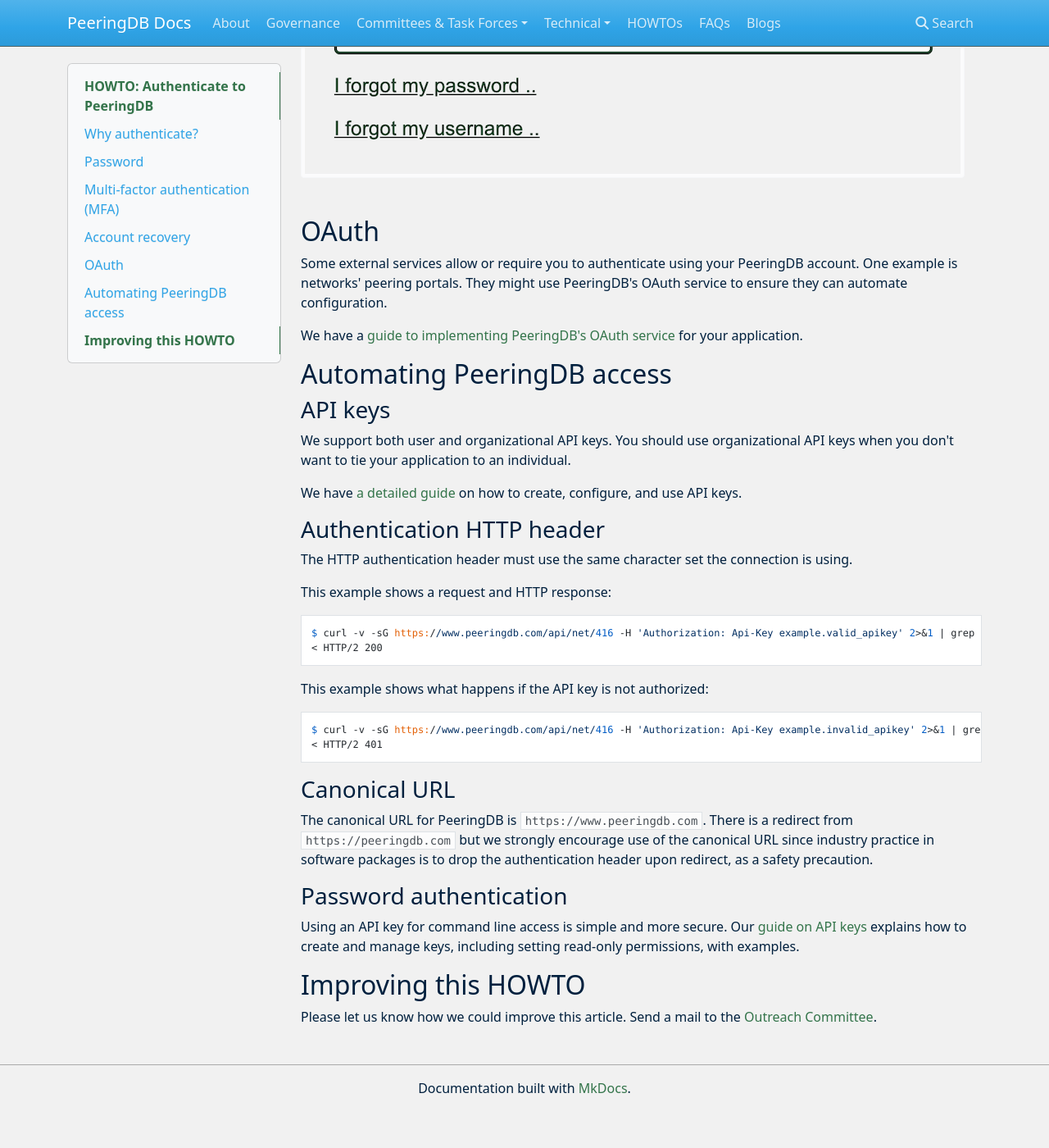
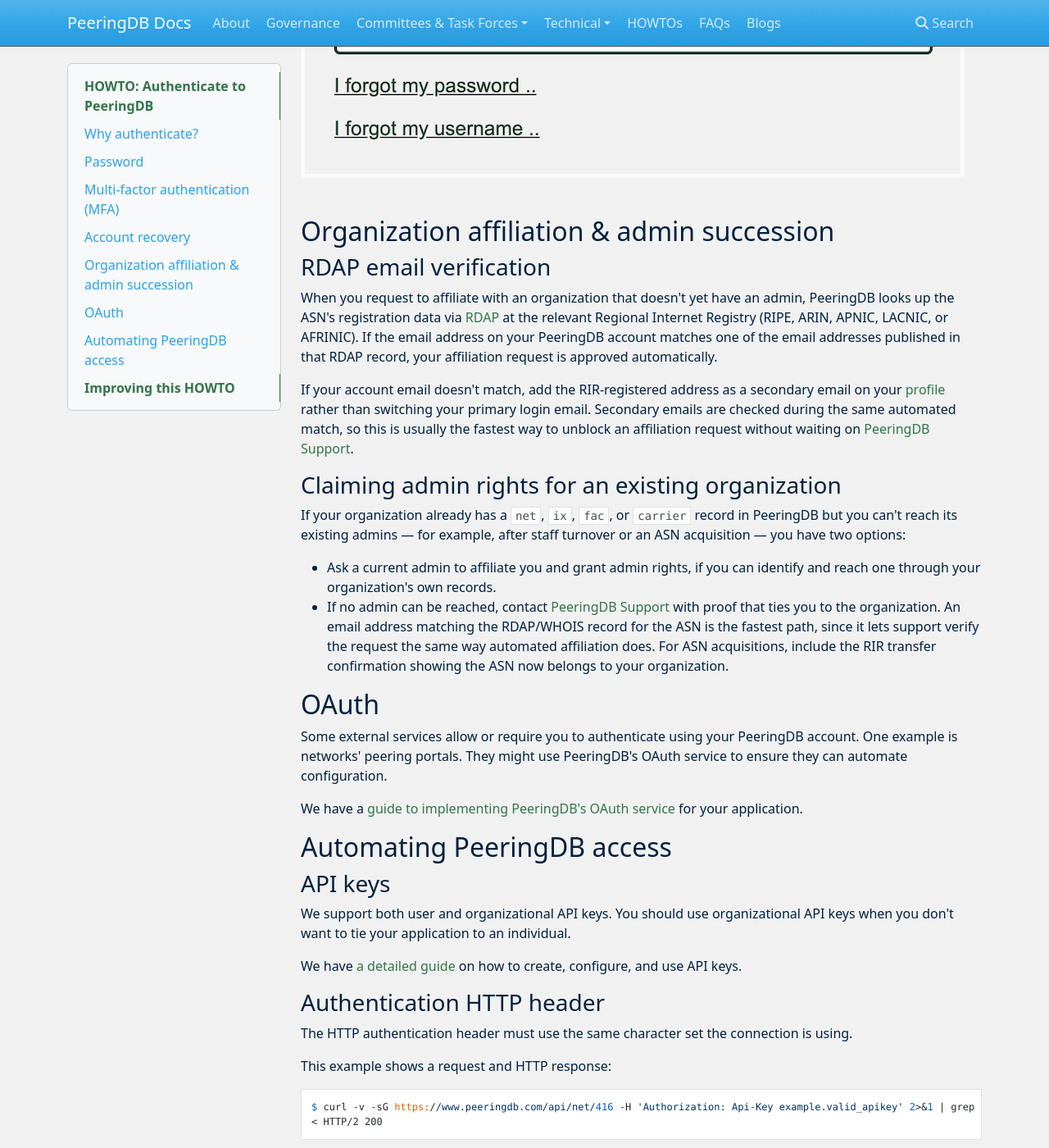
Before and after one commit to peeringdb/docs, an MkDocs documentation site: the page built from docs/howto/authenticate.md, in a window 1280 px wide and 1400 px high, scrolled down 3452 px. Shown: the whole window at 82% size. Built offline with MkDocs 1.6.1, drawn with Linux system fonts in a browser that asks for light colours; nearby versions of some CDN libraries; before the commit the page ends 4807 px from its top, so only the background shows below that.

Commit message:
docs(faq): document RDAP affiliation, admin succession, and deletion locks
Two recurring support patterns had no self-serve documentation: users
whose account email didn't match their ASN's RDAP record had no way
to learn that adding a secondary email would unblock automated
affiliation approval, and users who inherited an ASN or lost contact
with their org's admins had no documented path to reclaim access.
Separately, faq.md's Technical section covered API and sync
mechanics but nothing about why object deletion sometimes gets
blocked.

Changes:
- docs/howto/authenticate.md: add "Organization affiliation & admin
  succession" section with two subsections -- "RDAP email
  verification" (how the RDAP match works, why adding a secondary
  email is faster than changing your login email) and "Claiming
  admin rights for an existing organization" (contacting a reachable
  admin first, falling back to RDAP-verifiable proof via support,
  and what to provide after an ASN acquisition)
- docs/faq.md: add "Why can't I delete my Facility, IX Prefix, or
  Point of Contact?" under Technical, covering all three deletion
  locks and how to resolve each

Content is sourced from the Admin Committee's public Deskpro
snippets already indexed in committee/admin/deskpro_snippets.md
(;mismatch-email, ;contacts-existing-admins, ;deletion-fac,
;deletion-ixpfx, ;deletion-poc).

Security:
- N/A -- documentation only; no new authentication mechanism
  described, just an explanation of an existing one

Testing:
- mkdocs build --strict passes with 0 warnings; new mailto and RDAP
  links verified to resolve

Backwards Compatibility:
- N/A -- additive content only, no headings renamed or removed

Co-Authored-By: Claude Sonnet 5 <noreply@anthropic.com>
Plan-By: Gemini 3.6 Flash <noreply@google.com>

```diff
--- a/docs/howto/authenticate.md
+++ b/docs/howto/authenticate.md
@@ -66,6 +66,20 @@ You can recover your account if you forget your username or password. Just go to
 
 ![](images/lost_credentials.png)
 
+## Organization affiliation & admin succession
+
+### RDAP email verification
+
+When you request to affiliate with an organization that doesn't yet have an admin, PeeringDB looks up the ASN's registration data via [RDAP](https://about.rdap.org/) at the relevant Regional Internet Registry (RIPE, ARIN, APNIC, LACNIC, or AFRINIC). If the email address on your PeeringDB account matches one of the email addresses published in that RDAP record, your affiliation request is approved automatically.
+
+If your account email doesn't match, add the RIR-registered address as a secondary email on your [profile](https://www.peeringdb.com/profile) rather than switching your primary login email. Secondary emails are checked during the same automated match, so this is usually the fastest way to unblock an affiliation request without waiting on [PeeringDB Support](mailto:support@peeringdb.com).
+
+### Claiming admin rights for an existing organization
+
+If your organization already has a `net`, `ix`, `fac`, or `carrier` record in PeeringDB but you can't reach its existing admins — for example, after staff turnover or an ASN acquisition — you have two options:
+
+* Ask a current admin to affiliate you and grant admin rights, if you can identify and reach one through your organization's own records.
+* If no admin can be reached, contact [PeeringDB Support](mailto:support@peeringdb.com) with proof that ties you to the organization. An email address matching the RDAP/WHOIS record for the ASN is the fastest path, since it lets support verify the request the same way automated affiliation does. For ASN acquisitions, include the RIR transfer confirmation showing the ASN now belongs to your organization.
 
 ## OAuth
 
```
Also changed, not shown: docs/faq.md (+10 -0 lines).
